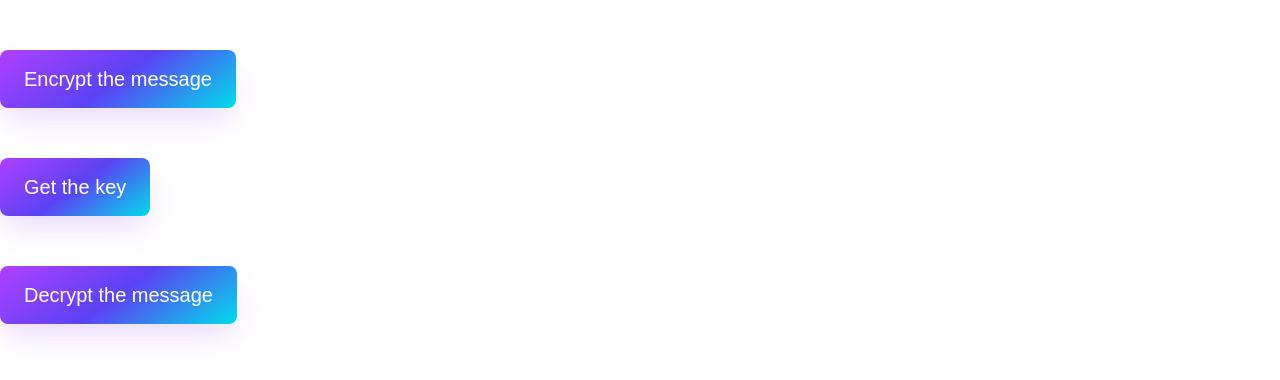
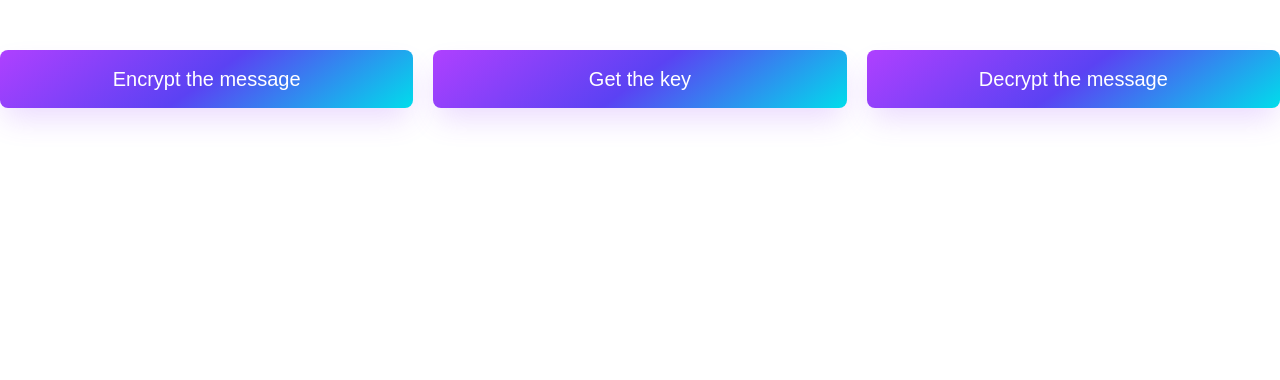
Before and after one commit to RobertoMSousa/poc_encrypt_message, a Next.js app: page / in a window 1280 px wide. Shown: the top 380 px of the page. Built offline with nearby package versions, Linux system fonts and the light colour scheme.

Commit message:
build menu

```diff
--- /dev/null
+++ b/src/components/menu/index.tsx
@@ -0,0 +1,60 @@
+import Link from 'next/link'
+import styled from 'styled-components'
+
+const Menu = () => {
+  return (
+    <ButtonsWrapper>
+      <Link href="/wallet">
+        <ConnectButton>
+          <a>Encrypt the message</a>
+        </ConnectButton>
+      </Link>
+      <Link href="/key">
+        <ConnectButton>
+          <a>Get the key</a>
+        </ConnectButton>
+      </Link>
+      <Link href="/decrypt">
+        <ConnectButton>
+          <a>Decrypt the message</a>
+        </ConnectButton>
+      </Link>
+    </ButtonsWrapper>
+  )
+}
+
+export default Menu
+
+const ButtonsWrapper = styled.div`
+  display: inline-grid;
+  grid-gap: 20px;
+  grid-template-columns: 1fr 1fr 1fr;
+  justify-content: center;
+  align-items: center;
+  width: 100%;
+`
+
+const ConnectButton = styled.button`
+  align-items: center;
+  background-image: linear-gradient(144deg, #af40ff, #5b42f3 50%, #00ddeb);
+  border: 0;
+  border-radius: 8px;
+  box-shadow: rgba(151, 65, 252, 0.2) 0 15px 30px -5px;
+  box-sizing: border-box;
+  color: #ffffff;
+  display: flex;
+  font-family: Phantomsans, sans-serif;
+  font-size: 20px;
+  justify-content: center;
+  line-height: 1em;
+  max-width: 100%;
+  min-width: 140px;
+  padding: 19px 24px;
+  text-decoration: none;
+  user-select: none;
+  -webkit-user-select: none;
+  touch-action: manipulation;
+  white-space: nowrap;
+  cursor: pointer;
+  margin-top: 50px;
+`
--- a/src/pages/decrypt.tsx
+++ b/src/pages/decrypt.tsx
@@ -4,6 +4,7 @@ import styled from 'styled-components'
 import axios from 'axios'
 
 import { decryptData } from 'helpers/crypto'
+import Menu from 'components/menu'
 
 export default function Decrypt() {
   const [address, setAddress] = useState<string | undefined>(undefined)
@@ -63,6 +64,7 @@ export default function Decrypt() {
 
   return (
     <>
+      <Menu />
       <WalletWrapper>
         <WalletTitle className="wallet">Wallet connection</WalletTitle>
         {address && <h1>{address}</h1>}
--- a/src/pages/index.tsx
+++ b/src/pages/index.tsx
@@ -1,51 +1,5 @@
-import Link from 'next/link'
-import styled from 'styled-components'
+import Menu from 'components/menu'
 
 export default function Home() {
-  return (
-    <>
-      {/* <Hero /> */}
-
-      <Link href="/wallet">
-        <ConnectButton>
-          <a>Encrypt the message</a>
-        </ConnectButton>
-      </Link>
-      <Link href="/key">
-        <ConnectButton>
-          <a>Get the key</a>
-        </ConnectButton>
-      </Link>
-      <Link href="/decrypt">
-        <ConnectButton>
-          <a>Decrypt the message</a>
-        </ConnectButton>
-      </Link>
-    </>
-  )
+  return <Menu />
 }
-
-const ConnectButton = styled.button`
-  align-items: center;
-  background-image: linear-gradient(144deg, #af40ff, #5b42f3 50%, #00ddeb);
-  border: 0;
-  border-radius: 8px;
-  box-shadow: rgba(151, 65, 252, 0.2) 0 15px 30px -5px;
-  box-sizing: border-box;
-  color: #ffffff;
-  display: flex;
-  font-family: Phantomsans, sans-serif;
-  font-size: 20px;
-  justify-content: center;
-  line-height: 1em;
-  max-width: 100%;
-  min-width: 140px;
-  padding: 19px 24px;
-  text-decoration: none;
-  user-select: none;
-  -webkit-user-select: none;
-  touch-action: manipulation;
-  white-space: nowrap;
-  cursor: pointer;
-  margin-top: 50px;
-`
--- a/src/pages/wallet.tsx
+++ b/src/pages/wallet.tsx
@@ -3,6 +3,7 @@ import { useState } from 'react'
 import styled from 'styled-components'
 import { create } from 'ipfs-http-client'
 import { encryptData } from 'helpers/crypto'
+import Menu from 'components/menu'
 
 export default function Wallet() {
   const [address, setAddress] = useState<string | undefined>(undefined)
@@ -80,6 +81,7 @@ export default function Wallet() {
 
   return (
     <>
+      <Menu />
       <WalletWrapper>
         <WalletTitle className="wallet">Wallet connection</WalletTitle>
         {address && <h1>address: {address}</h1>}
```
Also changed, not shown: src/pages/key.tsx (+5 -2 lines).
